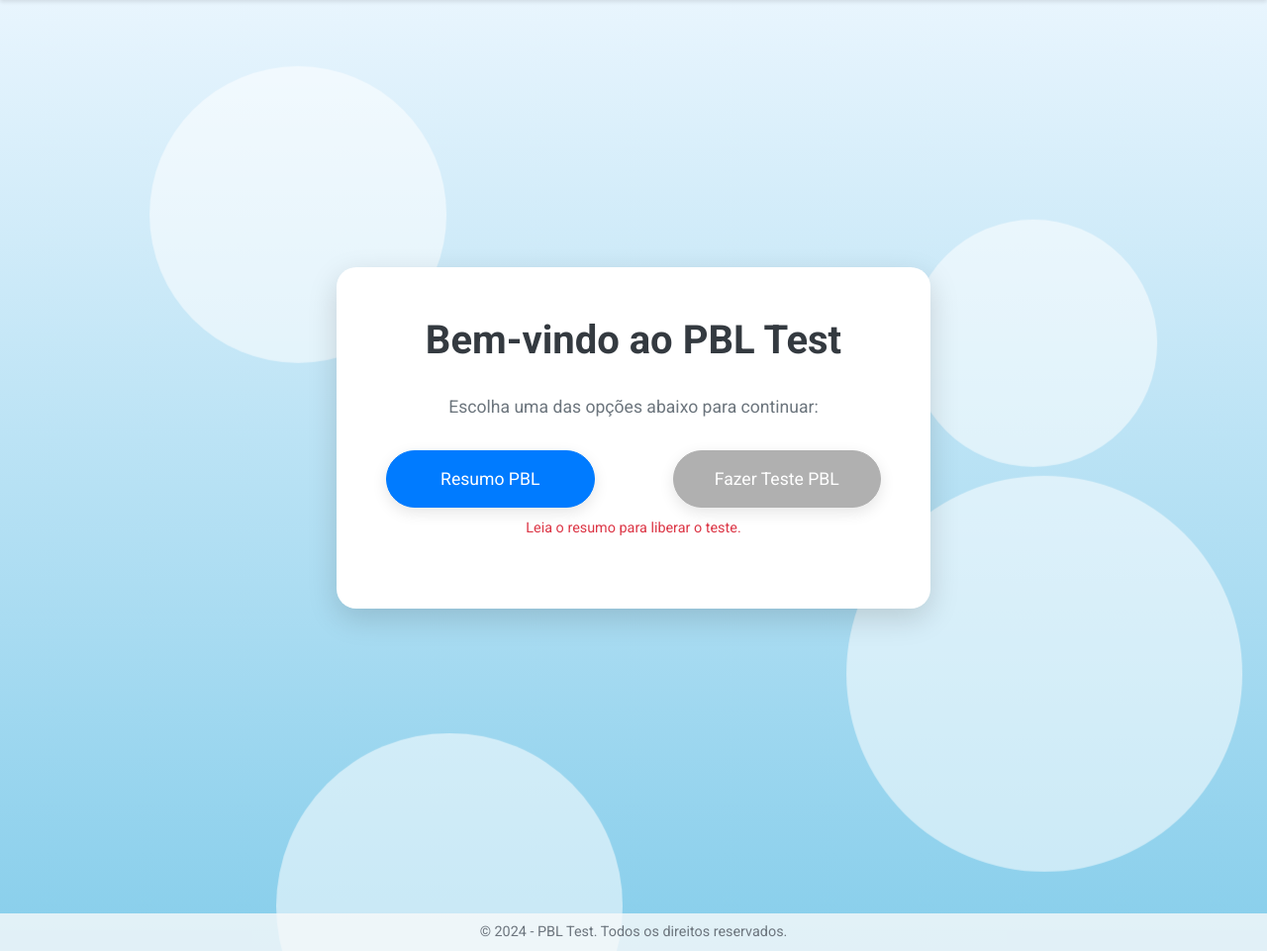
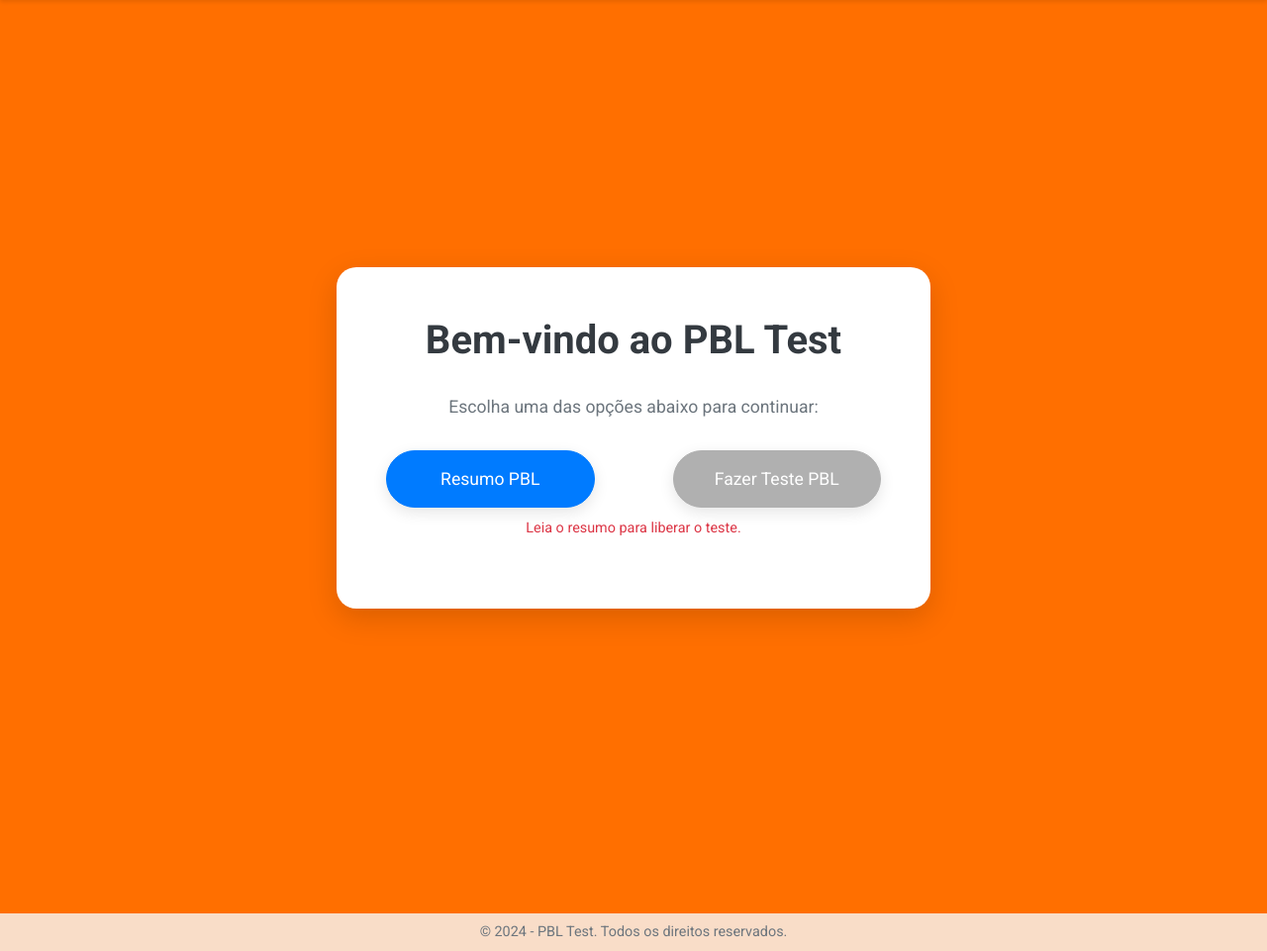
Before and after one commit to brunovgoe/grupo3_P2, a Django app: page /home/ in a window 1280 px wide. Shown: the part 76-1037 px from the top of the page at 99% size. Run offline with Django 5.2, Linux system fonts and the light colour scheme; a user stored in the database is signed in; some libraries are stand-ins or nearby versions.

Commit message:
modificando cores

```diff
--- a/Nova pasta/cadastro_projeto/cadastro_app/templates/cadastro_app/home.html
+++ b/Nova pasta/cadastro_projeto/cadastro_app/templates/cadastro_app/home.html
@@ -9,7 +9,6 @@
 
     <link href="https://fonts.googleapis.com/css2?family=Roboto:wght@400;700&display=swap" rel="stylesheet">
     <style>
-
         body {
             font-family: 'Roboto', sans-serif;
             margin: 0;
@@ -19,7 +18,7 @@
             justify-content: center;
             align-items: center;
             min-height: 100vh;
-            background: linear-gradient(to top, #87CEEB, #f0f8ff);
+            background-color: rgb(255, 111, 0);
         }
 
         header {
@@ -60,57 +59,6 @@
             text-decoration: underline;
         }
 
-        .background {
-            position: absolute;
-            top: 0;
-            left: 0;
-            width: 100%;
-            height: 100%;
-            overflow: hidden;
-            z-index: -1;
-        }
-        .background .shape {
-            position: absolute;
-            border-radius: 50%;
-            opacity: 0.6;
-            animation: cloudMove 40s linear infinite;
-            background: rgba(255, 255, 255, 0.9);
-        }
-        .shape1 {
-            width: 300px;
-            height: 300px;
-            top: 15%;
-            left: 10%;
-        }
-        .shape2 {
-            width: 400px;
-            height: 400px;
-            top: 55%;
-            left: 65%;
-        }
-        .shape3 {
-            width: 350px;
-            height: 350px;
-            top: 80%;
-            left: 20%;
-        }
-        .shape4 {
-            width: 250px;
-            height: 250px;
-            top: 30%;
-            left: 70%;
-        }
-        @keyframes cloudMove {
-            0% {
-                transform: translateX(0) translateY(0);
-            }
-            50% {
-                transform: translateX(70px) translateY(-40px);
-            }
-            100% {
-                transform: translateX(0) translateY(0);
-            }
-        }
         .container {
             max-width: 600px;
             padding: 50px;
@@ -169,18 +117,10 @@
         <nav class="navbar navbar-expand-lg navbar-light">
             <div class="container-fluid">
                 <a class="navbar-brand" href="{% url 'home' %}">PBL Test</a>
-
             </div>
         </nav>
     </header>
 
-
-    <div class="background">
-        <div class="shape shape1"></div>
-        <div class="shape shape2"></div>
-        <div class="shape shape3"></div>
-        <div class="shape shape4"></div>
-    </div>
     <div class="container">
         <h1>Bem-vindo ao PBL Test</h1>
         <p>Escolha uma das opções abaixo para continuar:</p>
@@ -197,11 +137,9 @@
         {% endif %}
     </div>
 
-
     <footer>
         <p>&copy; 2024 - PBL Test. Todos os direitos reservados.</p>
     </footer>
-
 
     <script src="https://code.jquery.com/jquery-3.5.1.slim.min.js"></script>
     <script src="https://cdn.jsdelivr.net/npm/bootstrap@4.5.2/dist/js/bootstrap.bundle.min.js"></script>
--- a/Nova pasta/cadastro_projeto/cadastro_app/templates/cadastro_app/pagina_inicial_professor.html
+++ b/Nova pasta/cadastro_projeto/cadastro_app/templates/cadastro_app/pagina_inicial_professor.html
@@ -9,7 +9,7 @@
         body {
             margin: 0;
             font-family: 'Arial', sans-serif;
-            background: linear-gradient(135deg, #a2d2ff, #cdeffd);
+            background: linear-gradient(135deg, rgb(255, 121, 18), rgb(255, 154, 76));
             display: flex;
             justify-content: center;
             align-items: center;
@@ -54,7 +54,7 @@
         }
 
         .button-blue:hover {
-            background: #0056b3;
+            background: #1b84f6;
             transform: translateY(-3px);
         }
 
@@ -63,7 +63,7 @@
         }
 
         .button-green:hover {
-            background: #1c7c31;
+            background: #409654;
             transform: translateY(-3px);
         }
 
--- a/Nova pasta/cadastro_projeto/cadastro_app/templates/cadastro_app/resumo_pbl.html
+++ b/Nova pasta/cadastro_projeto/cadastro_app/templates/cadastro_app/resumo_pbl.html
@@ -89,7 +89,7 @@
             <label for="confirmacao_leitura">Confirmo que li e compreendi o resumo sobre PBL.</label>
         </div>
         <div class="btn-group">
-            <a href="{% url 'home' %}" class="btn btn-secondary" style="border-radius: 50px;">Voltar ao Menu Principal</a>
+            <a href="{% url 'home' %}" class="btn btn-primary" style="border-radius: 50px;">Voltar ao Menu Principal</a>
             <button id="btn_confirmar_leitura" class="btn btn-primary" style="border-radius: 50px;">Confirmar Leitura</button>
         </div>
     </div>
--- a/Nova pasta/cadastro_projeto/cadastro_app/templates/cadastro_app/teste_pbl_questao.html
+++ b/Nova pasta/cadastro_projeto/cadastro_app/templates/cadastro_app/teste_pbl_questao.html
@@ -161,7 +161,7 @@
             <div class="btn-group">
                 {% if questao_num > 1 %}
 
-                    <a href="{% url 'teste_pbl_questao' questao_num=questao_num|add:'-1' %}" class="btn-custom btn-custom-secondary">Voltar</a>
+                    <a href="{% url 'teste_pbl_questao' questao_num=questao_num|add:'-1' %}" class="btn-custom btn-custom-primary">Voltar</a>
                 {% else %}
 
                     <div class="spacer"></div>
```
Also changed, not shown: Nova pasta/cadastro_projeto/cadastro_app/templates/cadastro_app/aluno_professor.html (+5 -5 lines), Nova pasta/cadastro_projeto/cadastro_app/templates/cadastro_app/resultado_teste.html (+33 -5 lines), Nova pasta/cadastro_projeto/cadastro_app/templates/cadastro_app/resultados_por_curso.html (+23 -20 lines), Nova pasta/cadastro_projeto/cadastro_app/templates/cadastro_app/resultados_por_pergunta.html (+8 -8 lines), Nova pasta/cadastro_projeto/cadastro_app/templates/cadastro_app/login_aluno.html (line endings or trailing spaces), Nova pasta/cadastro_projeto/db.sqlite3.
